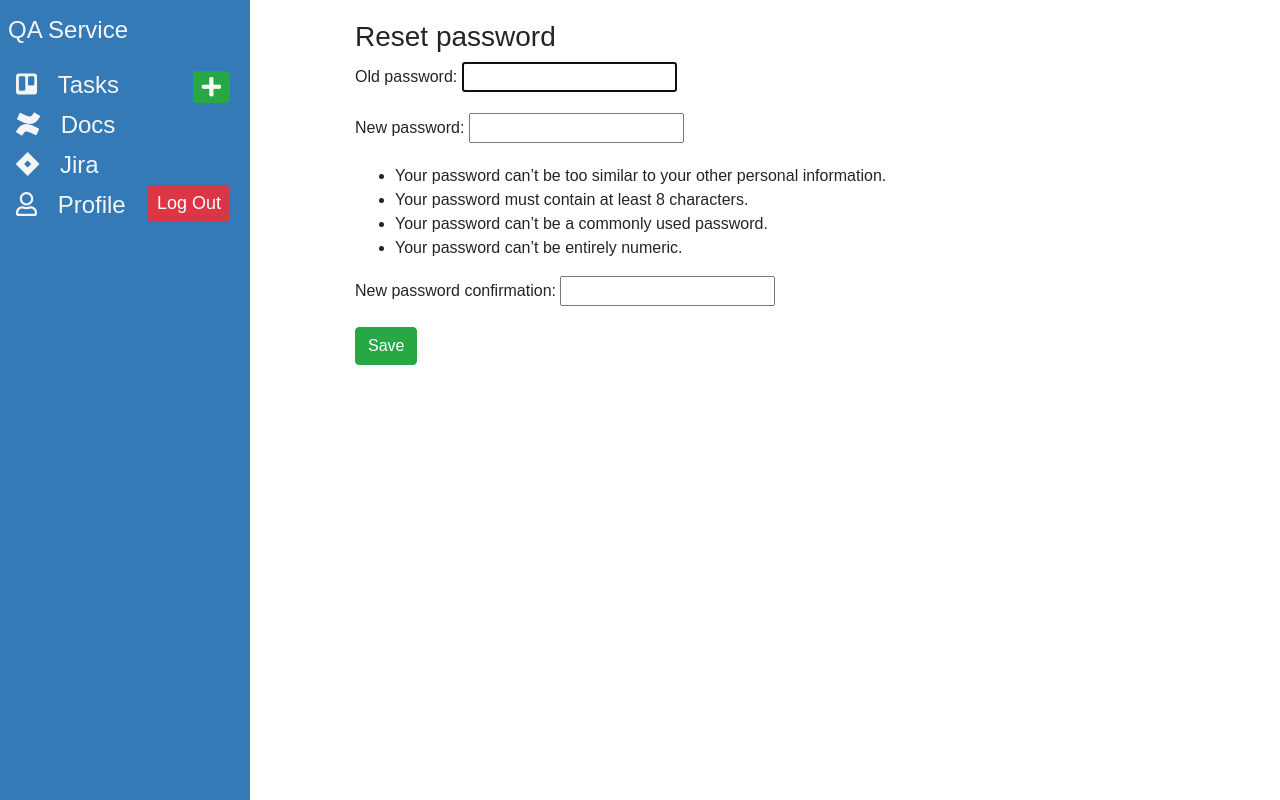
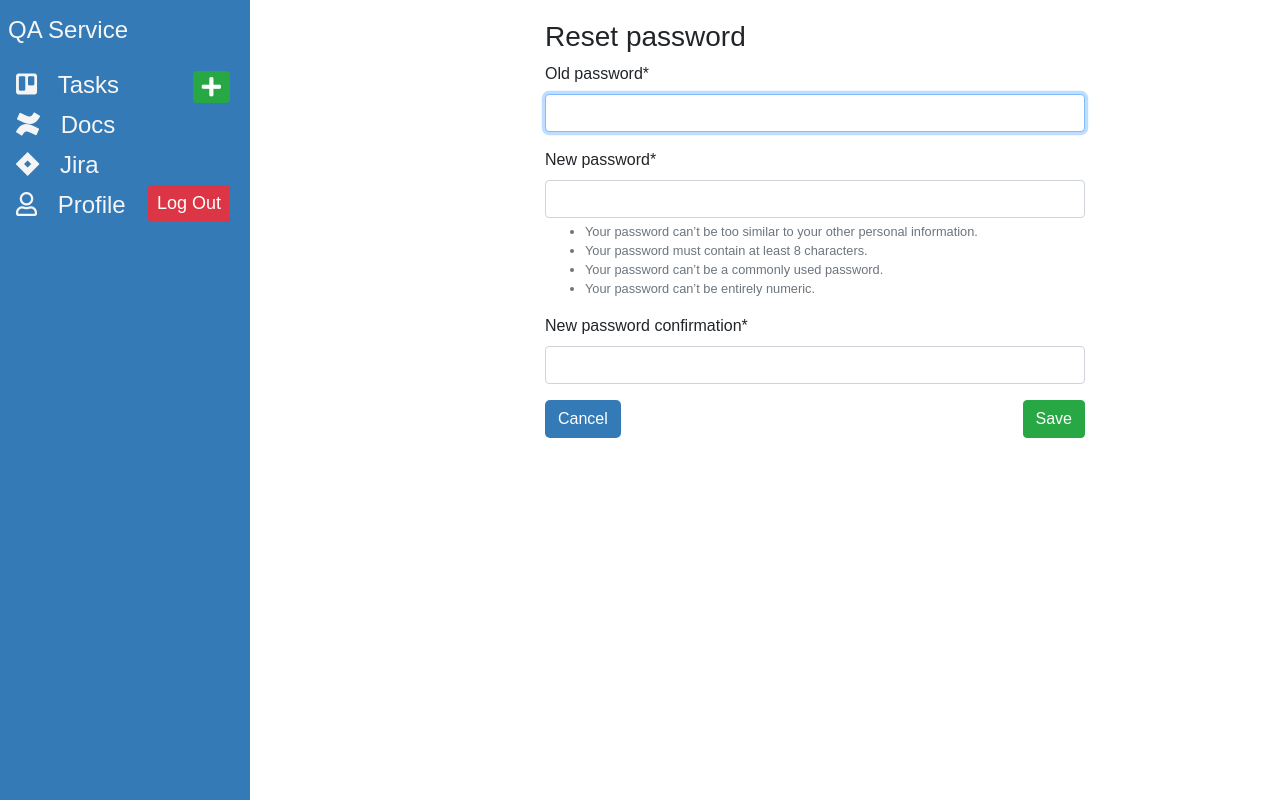
Before and after one commit to Karinmia/qa-service, a Django app: page /profile/chp/ in a window 1280 px wide; the page is wider, and only the part inside the window is pictured. Run offline with Django 3.2, Linux system fonts and the light colour scheme; the visitor is signed in with stand-in values (Sample User, id 1); some libraries are stand-ins or nearby versions; some web fonts are replaced.

Commit message:
commit in 1:48am

```diff
--- a/tasks/templates/tasks/base.html
+++ b/tasks/templates/tasks/base.html
@@ -58,7 +58,7 @@
                 <a href="/profile">
                     <i class='far fa-user'></i> <span class="tab-name" style="margin-left:8px">Profile</span>
                 </a>
-                <button class="logout btn btn-danger btn-sm float-right" type="button" style="font-size:18px; margin-right:20px">
+                <button class="logout btn btn-danger btn-sm float-right" type="submit" style="font-size:18px; margin-right:20px">
                     Log Out
                 </button>
             </li>
@@ -90,74 +90,6 @@
         <div class="modal-content"></div>
     </div>
 </div>
-<!-- /#wrapper -->
-
-<!--&lt;!&ndash; CHOOSE PLATFROM MODAL &ndash;&gt;-->
-<!--<div class="d-none modal-data" data-for="new-task-btn">-->
-<!--    {% load widget_tweaks %}-->
-<!--    <div data-type="header">-->
-<!--        <h3 class="modal-title">Create task</h3>-->
-<!--    </div>-->
-<!--    <div data-type="body">-->
-<!--        <form method="post" action="">-->
-<!--            {% csrf_token %}-->
-<!--            <div class="modal-header">-->
-<!--                <h5 class="modal-title">Create new Task</h5>-->
-<!--            </div>-->
-
-<!--            <div class="modal-body">-->
-<!--                {% for field in form %}-->
-<!--                <div class="form-group{% if field.errors %} invalid{% endif %}">-->
-<!--                    <label for{{ field.id_for_label }}>{{ field.label }}</label>-->
-<!--                    {{ field }}-->
-<!--                    {% for error in field.errors %}-->
-<!--                    <p class="help-block">{{ error }}</p>-->
-<!--                    {% endfor %}-->
-<!--                </div>-->
-<!--                {% endfor %}-->
-<!--            </div>-->
-
-<!--            <div class="modal-footer">-->
-<!--                <button type="button" class="btn btn-default" data-dismiss="modal">Close</button>-->
-<!--                <button type="button" class="submit-btn btn btn-success" value='Submit'>Create</button>-->
-<!--            </div>-->
-<!--        </form>-->
-<!--    </div>-->
-<!--    <div data-type="footer">-->
-
-<!--    </div>-->
-<!--</div>-->
-
-<!--&lt;!&ndash; CREATE TELEGRAM BOT MODAL &ndash;&gt;-->
-<!--<div class="d-none modal-data" data-for="newTelegramBot">-->
-<!--    <div data-type="header">-->
-<!--        <h3>Create Bot</h3>-->
-<!--    </div>-->
-<!--    <div data-type="body">-->
-<!--        <form id="form-create-new-bot-telegram" class='post-form' method='POST' action='/bots/edit/'>-->
-<!--            {% csrf_token %}-->
-<!--            {{ form_create_new_bot.as_p }}-->
-<!--            <input type="text" name="platform" value="telegram"  style="display: none;">-->
-<!--            <input type="text" name="action" value="create" style="display: none;">-->
-<!--            <button class='btn btn-primary' value='Submit' type='submit'>Save</button>-->
-<!--            <button class='btn btn-primary' data-dismiss='modal'>Cancel</button>-->
-<!--        </form>-->
-<!--    </div>-->
-<!--</div>-->
-
-<!--&lt;!&ndash; MODAL WINDOW &ndash;&gt;-->
-<!--<div class="modal" id="modal-window" role="dialog" aria-hidden="true">-->
-<!--    <div class="modal-dialog" role="document">-->
-<!--        <div class="modal-content">-->
-<!--            <div class="modal-header">-->
-<!--            </div>-->
-<!--            <div class="modal-body">-->
-<!--            </div>-->
-<!--            <div class="modal-footer">-->
-<!--            </div>-->
-<!--        </div>-->
-<!--    </div>-->
-<!--</div>-->
 
 </body>
 
@@ -169,7 +101,7 @@
 
     $(".login").modalForm({formURL: "{% url 'login_user' %}"});
 
-    $(".logout").modalForm({formURL: "{% url 'logout' %}"});
+    $(".logout").modalForm({formURL: "{% url 'logout_user' %}"});
 
     $(".create-task").modalForm({formURL: "{% url 'create_task' %}"});
 
--- a/tasks/views.py
+++ b/tasks/views.py
@@ -2,7 +2,7 @@ from django.shortcuts import render, redirect
 from django.urls import reverse_lazy
 from django.views.generic import CreateView
 from bootstrap_modal_forms.generic import BSModalDeleteView, BSModalUpdateView
-
+from django.contrib.auth import logout as logout_auth
 from .models import Task
 from . import forms
 
--- a/users/templates/users/update_password.html
+++ b/users/templates/users/update_password.html
@@ -6,14 +6,21 @@
 
 <div class="container profile edit-profile">
     <div class="row">
+        <div class="col-2">
+
+        </div>
         <div class="col-6">
             <h3>
                 Reset password
             </h3>
             <form method="POST" action="{{ action }}">
                 {% csrf_token %}
-                {{ form.as_p }}
-                <button type="submit" class="save btn btn-success">Save</button>
+                {{ form|crispy }}
+                <a href="/profile" type="button" id="cancel-btn" class="btn btn-default float-left"
+                    style="border-radius: 5px; color: white; background-color: #337ab7;">
+                    Cancel
+                </a>
+                <button type="submit" class="save btn btn-success float-right">Save</button>
             </form>
         </div>
     </div>
--- a/users/urls.py
+++ b/users/urls.py
@@ -5,7 +5,7 @@ urlpatterns = [
     path('', views.get_profile, name='get_profile'),
     path('signup/', views.ProfileCreateView.as_view(), name='create_user'),
     path('login/', views.CustomLoginView.as_view(), name='login_user'),
-    path('logout/', views.logout, name='logout'),
+    path('logout/', views.logout, name='logout_user'),
     path('edit/', views.profile_edit, name='profile_edit'),
     path('chp/', views.change_password, name='change_password'),
 
--- a/users/views.py
+++ b/users/views.py
@@ -57,7 +57,6 @@ def profile_edit(request, pk=None):
     return render(request, 'users/profile_edit.html', {'form': form, 'action': action})
 
 
-
 def change_password(request):
     if request.method == "POST":
         form = PasswordChangeForm(data=request.POST, user=request.user)
```
